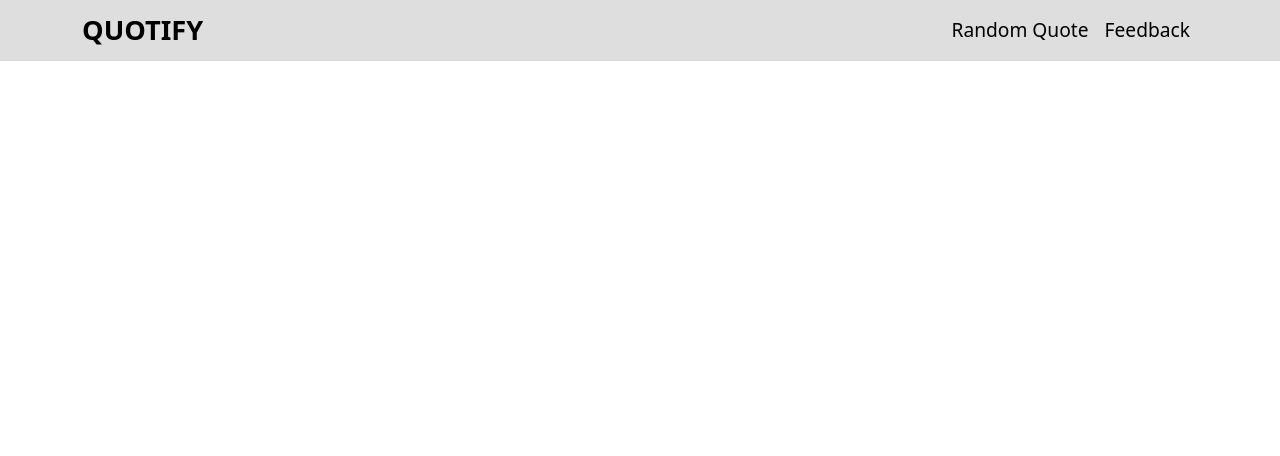
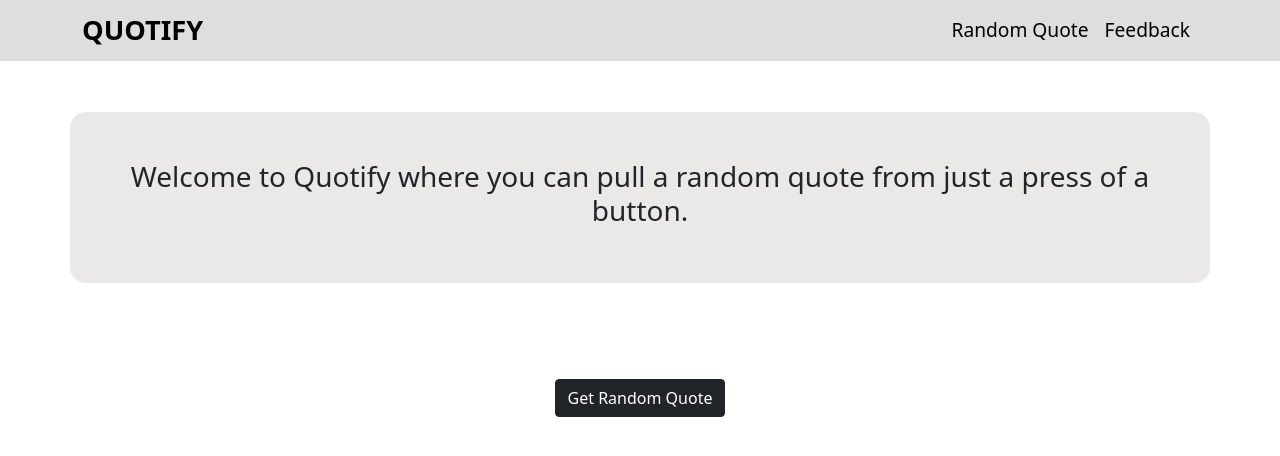
Before and after one commit to Kisavi/Quotify, an Angular app: page / in a window 1280 px wide. Shown: the top 456 px of the page. Built offline with nearby package versions, Linux system fonts and the light colour scheme.

Commit message:
add abutton component to call the api

```diff
--- a/src/app/quote/quote.component.css
+++ b/src/app/quote/quote.component.css
@@ -0,0 +1,20 @@
+.quote-container {
+    padding-top: 7em;
+}
+
+.welcome {
+    background-color: rgb(235, 232, 232);
+    padding: 3em;
+    text-align: center;
+    border-radius: 1em;
+    margin-bottom: 6em;
+}
+
+.generator {
+    text-align: center;
+}
+
+button:hover {
+    color: black;
+    background: white;
+}
--- a/src/app/quote/quote.component.html
+++ b/src/app/quote/quote.component.html
@@ -1 +1,12 @@
-<p>quote works!</p>
+<div class="quote-container">
+  <div class="container">
+    <div class="row">
+      <div class="welcome col-lg-12">
+          <h3>Welcome to Quotify where you can pull a random quote from just a press of a button.</h3>
+      </div>
+      <div class="generator">
+        <button type="button" class="btn btn-dark">Get Random Quote</button>
+      </div>
+    </div>
+  </div>
+</div>
--- a/src/app/quote/quote.component.ts
+++ b/src/app/quote/quote.component.ts
@@ -1,4 +1,5 @@
 import { Component, OnInit } from '@angular/core';
+// import { Quote } from '../quote';
 
 @Component({
   selector: 'app-quote',
```
